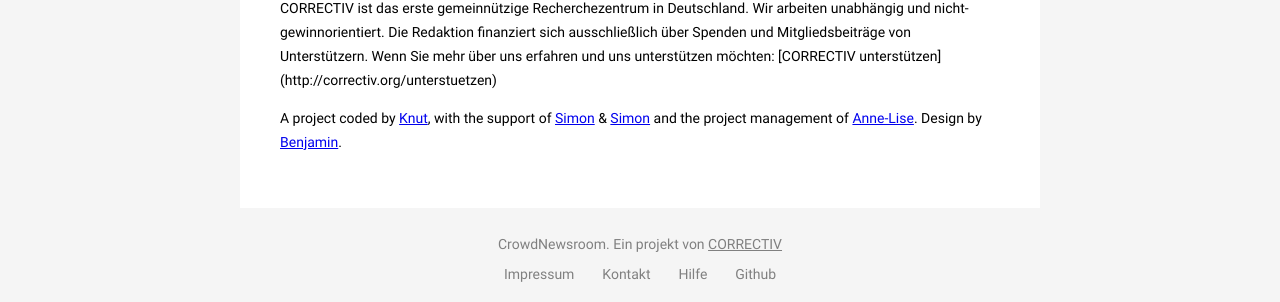
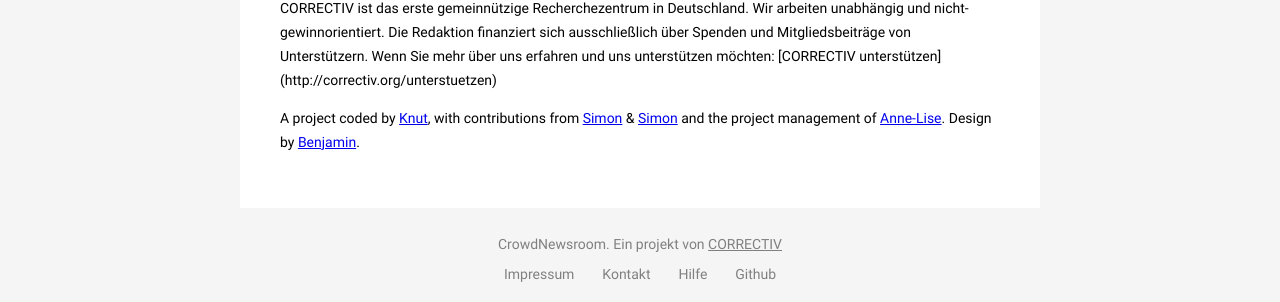
Before and after one commit to correctiv/cnr-landingpage, a Jekyll site: the page built from _pages/ueber.md, in a window 1280 px wide. Shown: the part 1157-1459 px from the top of the page. Built offline with Jekyll 4.4.1, drawn with Linux system fonts in a browser that asks for light colours.

Commit message:
update ueber

```diff
--- a/_pages/ueber.md
+++ b/_pages/ueber.md
@@ -18,4 +18,4 @@ In Zukunft soll die Plattform allen Redaktionen offen stehen, damit sie solche R
 
 CORRECTIV ist das erste gemeinnützige Recherchezentrum in Deutschland. Wir arbeiten unabhängig und nicht-gewinnorientiert. Die Redaktion finanziert sich ausschließlich über Spenden und Mitgliedsbeiträge von Unterstützern. Wenn Sie mehr über uns erfahren und uns unterstützen möchten: [CORRECTIV unterstützen] (http://correctiv.org/unterstuetzen)
 
-A project coded by [Knut](https://github.com/k-nut), with the support of [Simon](https://github.com/simonwoerpel) & [Simon](https://github.com/sjockers) and the project management of [Anne-Lise](https://github.com/annelisebouyer). Design by [Benjamin](https://github.com/benjamin-schubert).
+A project coded by [Knut](https://github.com/k-nut), with contributions from [Simon](https://github.com/simonwoerpel) & [Simon](https://github.com/sjockers) and the project management of [Anne-Lise](https://github.com/annelisebouyer). Design by [Benjamin](https://github.com/benjamin-schubert).
```
